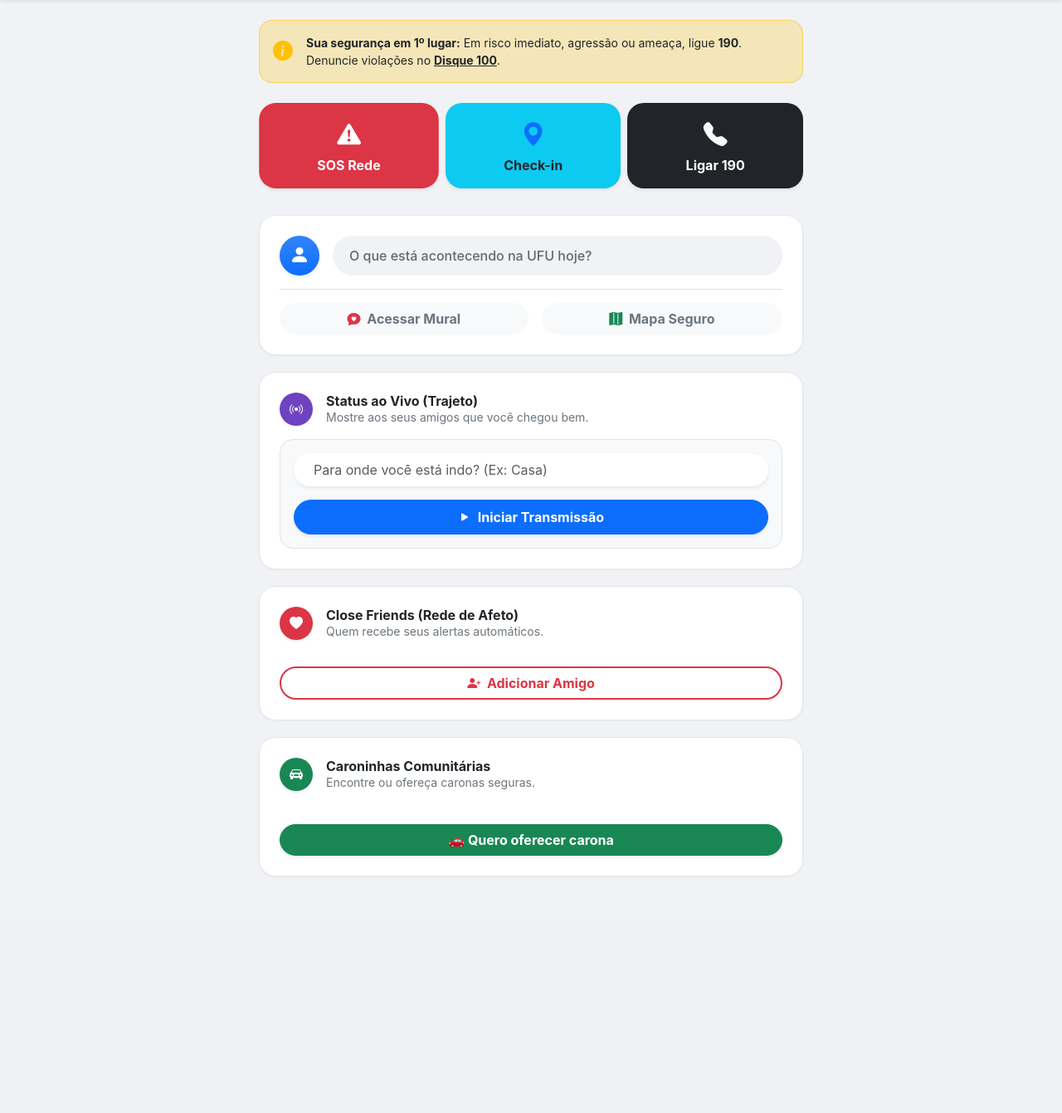
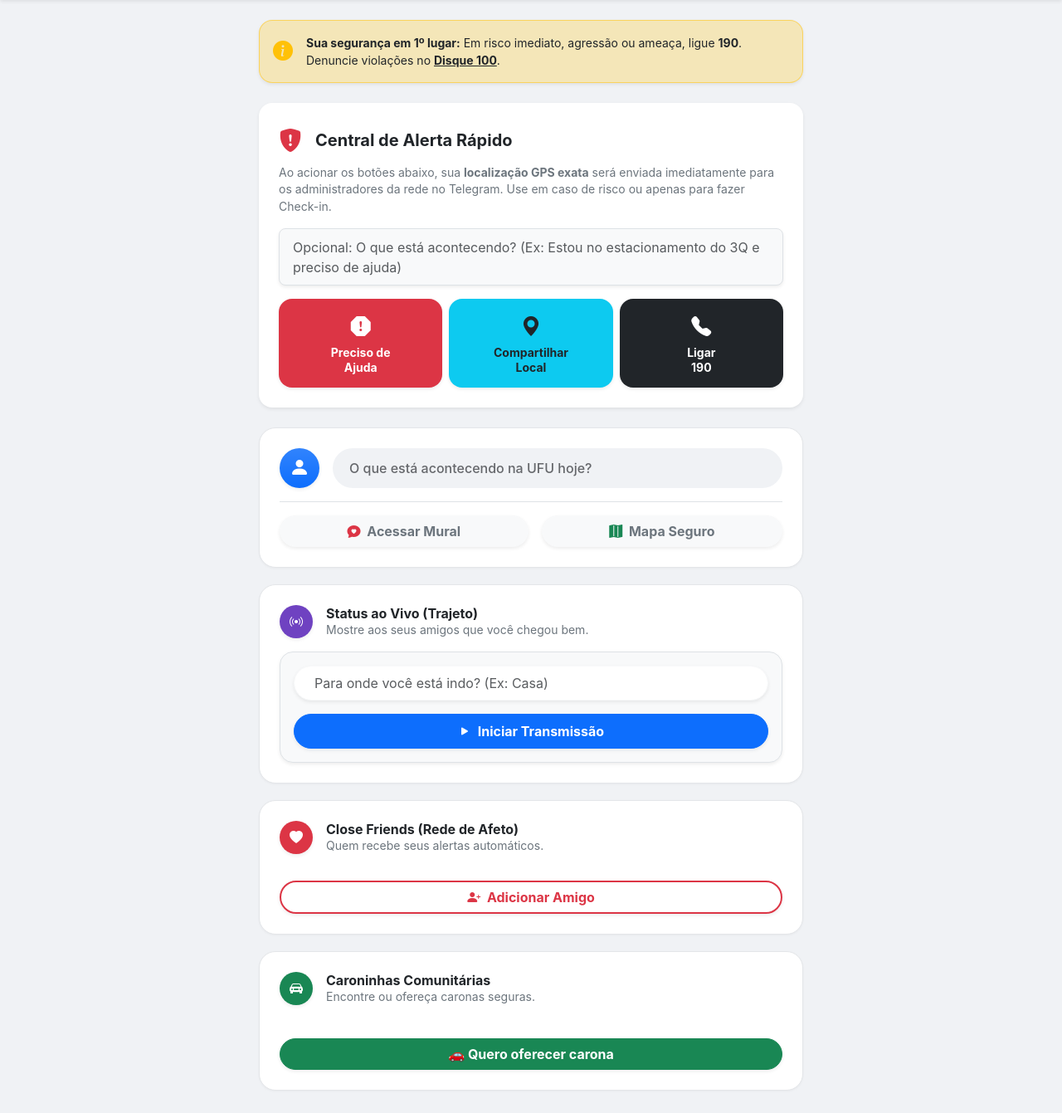
Before and after one commit to sabrinaandraderocha-cmyk/rainbowsafe, a Flask app: page / in a window 1280 px wide. Shown: the part 58-1399 px from the top of the page at 83% size. Before the commit the page ends 1113 px from the top, so only its background shows below. Run offline with Flask 3, Linux system fonts and the light colour scheme; some libraries are stand-ins or nearby versions.

Commit message:
Update index.html

```diff
--- a/templates/index.html
+++ b/templates/index.html
@@ -11,7 +11,7 @@
   <style>
     /* ESTILOS DE REDE SOCIAL */
     body {
-      background-color: #f0f2f5; /* Cor clássica de fundo de redes sociais */
+      background-color: #f0f2f5;
       font-family: -apple-system, BlinkMacSystemFont, "Segoe UI", Roboto, Helvetica, Arial, sans-serif;
     }
 
@@ -37,23 +37,6 @@
       box-shadow: 0 1px 3px rgba(0,0,0,0.04);
       margin-bottom: 20px;
       overflow: hidden;
-    }
-
-    /* Botões Rápidos no Topo */
-    .quick-action-btn {
-      border-radius: 20px;
-      font-weight: 700;
-      padding: 16px 10px;
-      transition: transform 0.2s;
-      border: none;
-    }
-    .quick-action-btn:active {
-      transform: scale(0.95);
-    }
-    .icon-large {
-      font-size: 1.8rem;
-      margin-bottom: 4px;
-      display: block;
     }
 
     /* Caixa "No que está pensando" */
@@ -121,32 +104,54 @@
 
   <main class="container my-4" style="max-width: 680px;">
 
-    <div class="alert bg-warning bg-opacity-25 rounded-4 border-warning border-opacity-50 small mb-4 text-dark d-flex align-items-center">
+    <div class="alert bg-warning bg-opacity-25 rounded-4 border-warning border-opacity-50 small mb-4 text-dark d-flex align-items-center shadow-sm">
       <i class="bi bi-info-circle-fill text-warning fs-4 me-3"></i>
       <div>
         <strong>Sua segurança em 1º lugar:</strong>
         Em risco imediato, agressão ou ameaça, ligue <strong>190</strong>. Denuncie violações no
-        <a href="{{ safety.human_rights_report_url }}" class="text-dark fw-bold" target="_blank">Disque 100</a>.
+        <a href="{{ safety.human_rights_report_url }}" class="text-dark fw-bold text-decoration-underline" target="_blank">Disque 100</a>.
       </div>
     </div>
 
-    <div class="d-flex gap-2 mb-4 overflow-auto hide-scrollbar pb-2">
+    <div class="card-social border-0 shadow-sm rounded-4 mb-4" style="background-color: #ffffff;">
+      <div class="card-body p-4">
 
-      <button id="btnSOS" class="quick-action-btn bg-danger text-white flex-fill shadow-sm">
-        <i class="bi bi-exclamation-triangle-fill icon-large"></i>
-        <span>SOS Rede</span>
-      </button>
+        <div class="d-flex align-items-center mb-2">
+          <i class="bi bi-shield-fill-exclamation fs-3 text-danger me-3"></i>
+          <h5 class="fw-bold mb-0 text-dark">Central de Alerta Rápido</h5>
+        </div>
+        <p class="text-secondary small mb-3">
+          Ao acionar os botões abaixo, sua <strong>localização GPS exata</strong> será enviada imediatamente para os administradores da rede no Telegram. Use em caso de risco ou apenas para fazer Check-in.
+        </p>
 
-      <button id="btnCheckin" class="quick-action-btn bg-info text-dark flex-fill shadow-sm">
-        <i class="bi bi-geo-alt-fill icon-large text-primary"></i>
-        <span>Check-in</span>
-      </button>
+        <div class="mb-3">
+          <textarea id="alertMessage" class="form-control border rounded-3 bg-light text-dark shadow-sm" rows="2" style="resize: none;" placeholder="Opcional: O que está acontecendo? (Ex: Estou no estacionamento do 3Q e preciso de ajuda)"></textarea>
+        </div>
 
-      <a href="tel:190" class="quick-action-btn bg-dark text-white flex-fill shadow-sm text-center text-decoration-none">
-        <i class="bi bi-telephone-fill icon-large text-light"></i>
-        <span>Ligar 190</span>
-      </a>
+        <div class="row g-2">
+          <div class="col-4">
+            <button id="btnNeedHelp" class="btn btn-danger w-100 h-100 py-3 rounded-4 shadow-sm d-flex flex-column align-items-center justify-content-center border-0 transition-all text-white">
+              <i class="bi bi-exclamation-octagon-fill fs-4 mb-1"></i>
+              <span class="small fw-bold lh-sm text-center">Preciso de<br>Ajuda</span>
+            </button>
+          </div>
 
+          <div class="col-4">
+            <button id="btnShareLocation" class="btn w-100 h-100 py-3 rounded-4 shadow-sm text-dark d-flex flex-column align-items-center justify-content-center border-0 transition-all" style="background-color: #0dcaf0;">
+              <i class="bi bi-geo-alt-fill fs-4 mb-1"></i>
+              <span class="small fw-bold lh-sm text-center">Compartilhar<br>Local</span>
+            </button>
+          </div>
+
+          <div class="col-4">
+            <a href="tel:190" class="btn btn-dark w-100 h-100 py-3 rounded-4 shadow-sm d-flex flex-column align-items-center justify-content-center border-0 transition-all">
+              <i class="bi bi-telephone-fill fs-4 mb-1"></i>
+              <span class="small fw-bold lh-sm text-center">Ligar<br>190</span>
+            </a>
+          </div>
+        </div>
+
+      </div>
     </div>
 
     <div class="card-social p-3 p-md-4">
@@ -162,10 +167,10 @@
       </div>
 
       <div class="d-flex justify-content-between border-top pt-3 mt-1">
-        <a href="/mural" class="btn btn-light rounded-pill flex-fill fw-bold text-secondary text-decoration-none me-2">
+        <a href="/mural" class="btn btn-light rounded-pill flex-fill fw-bold text-secondary text-decoration-none me-2 shadow-sm">
           <i class="bi bi-chat-heart-fill text-danger me-1"></i> Acessar Mural
         </a>
-        <a href="/mapa" class="btn btn-light rounded-pill flex-fill fw-bold text-secondary text-decoration-none ms-2">
+        <a href="/mapa" class="btn btn-light rounded-pill flex-fill fw-bold text-secondary text-decoration-none ms-2 shadow-sm">
           <i class="bi bi-map-fill text-success me-1"></i> Mapa Seguro
         </a>
       </div>
@@ -173,7 +178,7 @@
 
     <div class="card-social p-3 p-md-4">
       <div class="d-flex align-items-center mb-3">
-        <div class="bg-purple text-white rounded-circle d-flex align-items-center justify-content-center me-3" style="width: 40px; height: 40px; background-color: #6f42c1;">
+        <div class="bg-purple text-white rounded-circle d-flex align-items-center justify-content-center me-3 shadow-sm" style="width: 40px; height: 40px; background-color: #6f42c1;">
           <i class="bi bi-broadcast"></i>
         </div>
         <div>
@@ -182,15 +187,15 @@
         </div>
       </div>
 
-      <div class="bg-light p-3 rounded-4 border">
-        <input id="walkLabel" class="form-control bg-white border-0 rounded-pill px-4 py-2 mb-3 shadow-sm" placeholder="Para onde você está indo? (Ex: Casa)">
+      <div class="bg-light p-3 rounded-4 border shadow-sm">
+        <input id="walkLabel" class="form-control bg-white border border-light rounded-pill px-4 py-2 mb-3 shadow-sm text-dark" placeholder="Para onde você está indo? (Ex: Casa)">
         <button id="btnWalkStart" class="btn btn-primary w-100 rounded-pill fw-bold shadow-sm py-2">
           <i class="bi bi-play-fill me-1"></i> Iniciar Transmissão
         </button>
       </div>
 
       <div id="walkBox" class="mt-3 d-none">
-        <div class="alert border border-primary p-3 rounded-4" style="background-color: #f0f4ff;">
+        <div class="alert border border-primary p-3 rounded-4 shadow-sm" style="background-color: #f0f4ff;">
           <div class="d-flex justify-content-between mb-2">
             <span class="fw-bold text-primary"><i class="bi bi-record-circle me-1 text-danger"></i> Transmitindo...</span>
             <span id="walkCode" class="badge bg-primary rounded-pill px-3"></span>
@@ -227,16 +232,16 @@
 
       <ul id="contactsList" class="list-group list-group-social mb-3"></ul>
 
-      <button class="btn btn-outline-danger w-100 rounded-pill fw-bold border-2 border-dashed" type="button" data-bs-toggle="collapse" data-bs-target="#collapseAddFriend">
+      <button class="btn btn-outline-danger w-100 rounded-pill fw-bold border-2 border-dashed shadow-sm" type="button" data-bs-toggle="collapse" data-bs-target="#collapseAddFriend">
         <i class="bi bi-person-plus-fill me-1"></i> Adicionar Amigo
       </button>
 
       <div class="collapse mt-3" id="collapseAddFriend">
-        <form id="contactForm" class="bg-light p-3 rounded-4 border">
-          <input class="form-control bg-white border-0 rounded-3 mb-2" name="name" placeholder="Nome (Ex: Best)" required>
-          <input class="form-control bg-white border-0 rounded-3 mb-2" type="tel" name="phone" placeholder="WhatsApp">
-          <input class="form-control bg-white border-0 rounded-3 mb-3" type="email" name="email" placeholder="Email (opcional)">
-          <button class="btn btn-dark w-100 rounded-pill fw-bold">Salvar Contato</button>
+        <form id="contactForm" class="bg-light p-3 rounded-4 border shadow-sm">
+          <input class="form-control bg-white border border-light rounded-3 mb-2 shadow-sm text-dark" name="name" placeholder="Nome (Ex: Best)" required>
+          <input class="form-control bg-white border border-light rounded-3 mb-2 shadow-sm text-dark" type="tel" name="phone" placeholder="WhatsApp">
+          <input class="form-control bg-white border border-light rounded-3 mb-3 shadow-sm text-dark" type="email" name="email" placeholder="Email (opcional)">
+          <button class="btn btn-dark w-100 rounded-pill fw-bold shadow-sm">Salvar Contato</button>
         </form>
       </div>
     </div>
@@ -261,18 +266,18 @@
       </button>
 
       <div class="collapse mt-3" id="collapseOfferRide">
-        <form id="rideApplyForm" class="bg-light p-4 rounded-4 border">
-          <div class="alert alert-warning small rounded-3 py-2 border-0">
+        <form id="rideApplyForm" class="bg-light p-4 rounded-4 border shadow-sm">
+          <div class="alert alert-warning small rounded-3 py-2 border-0 shadow-sm text-dark fw-semibold">
             <i class="bi bi-shield-lock-fill me-1"></i> Marque pontos públicos.
           </div>
-          <input class="form-control bg-white border-0 rounded-3 mb-2" name="full_name" placeholder="Seu nome" required>
-          <input class="form-control bg-white border-0 rounded-3 mb-2" type="tel" name="phone" placeholder="WhatsApp" required>
-          <input class="form-control bg-white border-0 rounded-3 mb-2" type="email" name="email" placeholder="Email" required>
-          <input class="form-control bg-white border-0 rounded-3 mb-2" name="ride_from" placeholder="Saindo de onde?">
-          <input class="form-control bg-white border-0 rounded-3 mb-2" name="ride_to" placeholder="Indo pra onde?">
-          <input class="form-control bg-white border-0 rounded-3 mb-2" name="ride_time" placeholder="Que horas?">
-          <input class="form-control bg-white border-0 rounded-3 mb-3" name="meeting_point" placeholder="Ponto de encontro (Terminal, etc)">
-          <button class="btn btn-dark w-100 rounded-pill fw-bold">Enviar Perfil</button>
+          <input class="form-control bg-white border border-light rounded-3 mb-2 shadow-sm text-dark" name="full_name" placeholder="Seu nome" required>
+          <input class="form-control bg-white border border-light rounded-3 mb-2 shadow-sm text-dark" type="tel" name="phone" placeholder="WhatsApp" required>
+          <input class="form-control bg-white border border-light rounded-3 mb-2 shadow-sm text-dark" type="email" name="email" placeholder="Email" required>
+          <input class="form-control bg-white border border-light rounded-3 mb-2 shadow-sm text-dark" name="ride_from" placeholder="Saindo de onde?">
+          <input class="form-control bg-white border border-light rounded-3 mb-2 shadow-sm text-dark" name="ride_to" placeholder="Indo pra onde?">
+          <input class="form-control bg-white border border-light rounded-3 mb-2 shadow-sm text-dark" name="ride_time" placeholder="Que horas?">
+          <input class="form-control bg-white border border-light rounded-3 mb-3 shadow-sm text-dark" name="meeting_point" placeholder="Ponto de encontro (Terminal, etc)">
+          <button class="btn btn-dark w-100 rounded-pill fw-bold shadow-sm">Enviar Perfil</button>
           <div id="rideApplyStatus" class="small text-center mt-2"></div>
         </form>
       </div>
@@ -304,7 +309,7 @@
 
         <div class="modal-footer bg-white border-top-0 d-block p-3" style="border-bottom-left-radius: 24px; border-bottom-right-radius: 24px;">
           <div class="d-flex gap-2 w-100 mb-1">
-            <input id="chatInput" class="form-control rounded-pill px-4 bg-light border-0 py-2" placeholder="Escreva uma mensagem...">
+            <input id="chatInput" class="form-control rounded-pill px-4 bg-light border border-light py-2 shadow-sm text-dark" placeholder="Escreva uma mensagem...">
             <button id="chatSend" class="btn btn-primary rounded-circle shadow-sm" style="width: 48px; height: 48px; padding: 0; display: flex; align-items: center; justify-content: center;">
               <i class="bi bi-send-fill"></i>
             </button>
@@ -322,5 +327,97 @@
 
   <script src="https://cdn.jsdelivr.net/npm/bootstrap@5.3.3/dist/js/bootstrap.bundle.min.js"></script>
   <script src="/static/app.js?v=3"></script>
+
+  <script>
+    // Componente de UI Customizado para Toast (Feedback na tela)
+    function showToastAlert(msg, type = "info") {
+      const el = document.createElement("div");
+      el.className = `alert alert-${type} shadow-lg rounded-4 font-monospace`;
+      el.style.position = "fixed";
+      el.style.right = "16px";
+      el.style.bottom = "16px";
+      el.style.zIndex = "9999";
+      el.style.maxWidth = "420px";
+      el.innerHTML = msg;
+      document.body.appendChild(el);
+      setTimeout(() => el.remove(), 4000);
+    }
+
+    // Comunicação com o backend app.py (Rota que criamos com Telegram)
+    async function sendEmergencyAPI(kind, message, coords) {
+      const payload = { kind, message };
+      if (coords) {
+        payload.lat = coords.latitude;
+        payload.lon = coords.longitude;
+        payload.accuracy = coords.accuracy;
+      }
+
+      const res = await fetch("/api/alerts", {
+        method: "POST",
+        headers: { "Content-Type": "application/json" },
+        body: JSON.stringify(payload)
+      });
+
+      if (!res.ok) throw new Error("Falha na rede");
+      return await res.json();
+    }
+
+    // Função Principal de Clique nos Botões
+    async function triggerEmergency(kind) {
+      const msgInput = document.getElementById("alertMessage");
+      const msgText = msgInput ? msgInput.value.trim() : "";
+
+      const btnId = kind === "SOS" ? "btnNeedHelp" : "btnShareLocation";
+      const btn = document.getElementById(btnId);
+      if(!btn) return;
+
+      const originalHtml = btn.innerHTML;
+      btn.innerHTML = `<span class="spinner-border spinner-border-sm mb-1" role="status" aria-hidden="true"></span><br><span class="small fw-bold">Aguarde...</span>`;
+      btn.disabled = true;
+
+      const resetUI = (successMsg) => {
+        btn.innerHTML = originalHtml;
+        btn.disabled = false;
+        if (msgInput) msgInput.value = "";
+        showToastAlert(successMsg, "success");
+      };
+
+      const fallbackMsg = (kind === "SOS") ? "🚨 SOS enviado (Sem GPS)." : "📍 Check-in enviado (Sem GPS).";
+      const successMsg = (kind === "SOS") ? "🚨 SOS ENVIADO! A rede foi notificada." : "📍 Check-in de segurança realizado.";
+
+      if (!navigator.geolocation) {
+        await sendEmergencyAPI(kind, msgText, null);
+        resetUI(fallbackMsg);
+        return;
+      }
+
+      navigator.geolocation.getCurrentPosition(
+        async (pos) => {
+          try {
+            await sendEmergencyAPI(kind, msgText, pos.coords);
+            resetUI(successMsg);
+          } catch(e) {
+            resetUI("⚠️ Falha ao conectar no servidor.");
+          }
+        },
+        async (err) => {
+          console.warn("GPS Falhou:", err);
+          try {
+            await sendEmergencyAPI(kind, msgText, null);
+            resetUI(fallbackMsg);
+          } catch(e) {
+             resetUI("⚠️ Falha ao conectar no servidor.");
+          }
+        },
+        { enableHighAccuracy: true, timeout: 8000, maximumAge: 2000 }
+      );
+    }
+
+    // Eventos de Escuta
+    document.addEventListener("DOMContentLoaded", () => {
+      document.getElementById("btnNeedHelp")?.addEventListener("click", () => triggerEmergency("SOS"));
+      document.getElementById("btnShareLocation")?.addEventListener("click", () => triggerEmergency("CHECKIN"));
+    });
+  </script>
 </body>
 </html>
```
